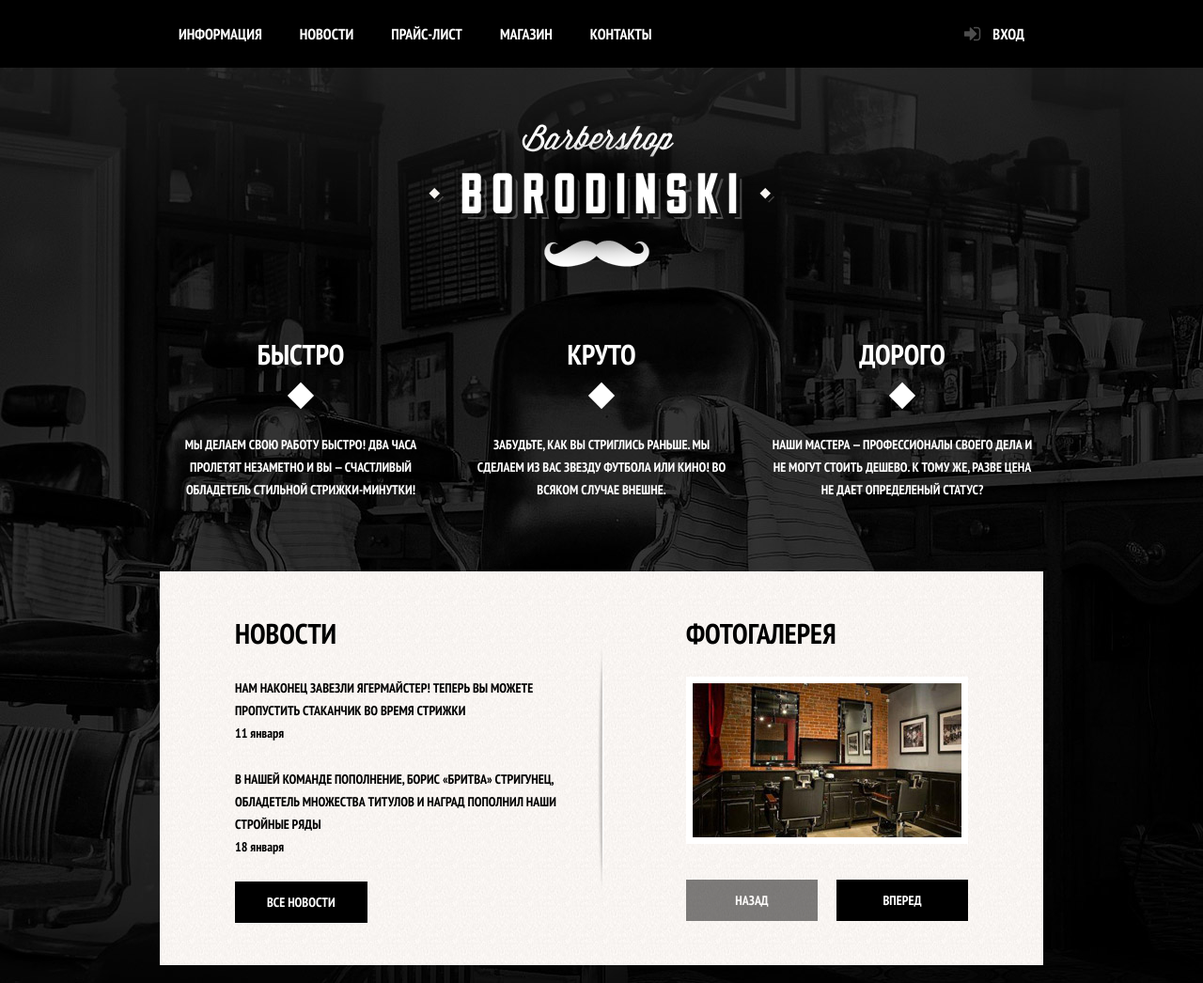
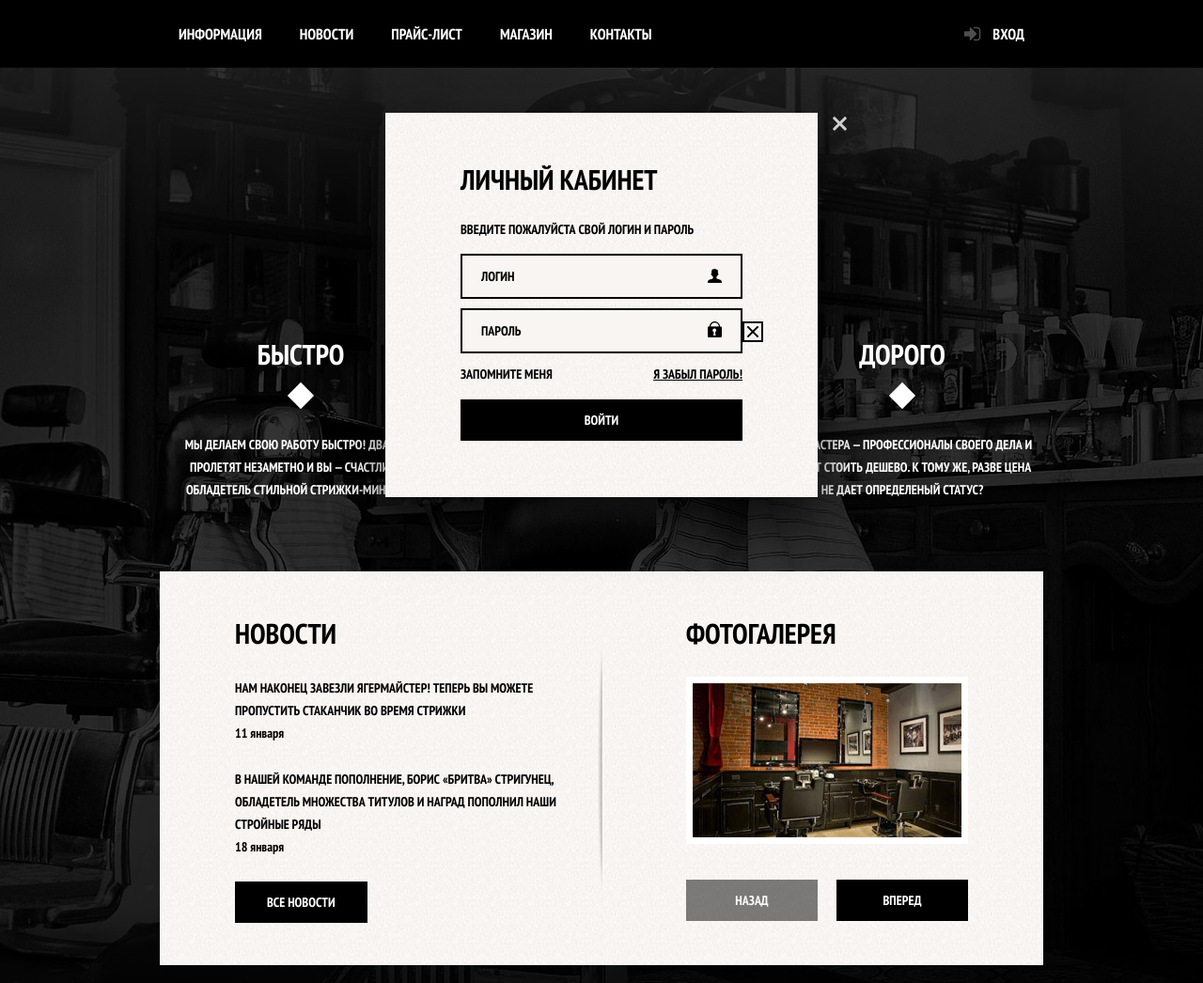
Before and after one commit to displayflex/barbershop, a website: page app/index.html in a window 1280 px wide. Shown: the top 1046 px of the page at 94% size. Drawn offline with nearby package versions, Linux system fonts and the light colour scheme; files that its build step writes are made by us from their sources.

Commit message:
Сверстал модальное окно login

```diff
--- a/app/index.html
+++ b/app/index.html
@@ -140,5 +140,26 @@
 </footer>
 <!-- /Footer -->
 
+<!-- Modal Login -->
+<div class="modal-content">
+	<button class="modal-content__close" type="button" title="Закрыть">Закрыть</button>
+
+	<h2 class="modal-content__title">Личный кабинет</h2>
+	<p>Введите пожалуйста свой логин и пароль</p>
+
+	<form class="login-form" method="POST" action="#">
+		<input class="icon-user" type="text" name="login" placeholder="Логин">
+		<input class="icon-password" type="password" name="password" placeholder="Пароль">
+		<label class="login-checkbox">
+			<input type="checkbox" name="remember" checked>
+			<span class="checkbox-indicator"></span>
+			Запомните меня
+		</label>
+		<a class="restore" href="#">Я забыл пароль!</a>
+		<button class="btn" type="submit">Войти</button>
+	</form>
+</div><!-- /modal-content -->
+<!-- /Modal Login -->
+
 </body>
 </html>
--- /dev/null
+++ b/app/sass/_modal-login.scss
@@ -0,0 +1,158 @@
+.modal-content {
+	position: fixed;
+	top: 120px;
+	left: 50%;
+	transform: translateX(-50%);
+	width: 460px;
+	box-shadow: 0 30px 50px rgba(0, 0, 0, 0.7);
+	background: $content-bg url(../img/pattern-white.jpg) 0 0 repeat;
+	color: $dark;
+	padding: 50px 80px;
+
+	h2 {
+		font-size: 30px;
+		line-height: 42px;
+		margin: 0 0 20px 0;
+	}
+
+	p {
+		margin: 0 0 14px 0;
+	}
+}
+
+.login-form {
+	margin-bottom: 10px;
+
+	input[type="text"],
+	input[type="password"] {
+		width: 300px;
+		margin: 0 0 10px 0;
+		padding: 10px 40px 10px 20px;
+		font: inherit;
+		text-transform: inherit;
+		color: inherit;
+		background-color: $content-bg;
+		border: 2px solid $dark;
+
+		&::-webkit-input-placeholder {
+			color: $dark;
+		}
+		&::-moz-placeholder {
+			color: $dark;
+		}
+		&:-moz-placeholder {
+			color: $dark;
+		}
+		&:-ms-input-placeholder {
+			color: $dark!important;
+		}
+
+		&:focus {
+			border-color: $hover-btn;
+			outline-color: $hover-btn;
+		}
+	}
+
+	input.icon-user {
+		background-image: url(../img/sprite.png);
+		background-repeat: no-repeat;
+		background-position: 100% 4px;
+	}
+
+	input.icon-password {
+		background-image: url(../img/sprite.png);
+		background-repeat: no-repeat;
+		background-position: 100% -141px;
+	}
+
+	.restore {
+		float: right;
+		color: $dark;
+		text-decoration: underline;
+		transition: color 0.2s;
+
+		&:hover, &:active {
+			color: $hover-btn;
+		}
+	}
+
+	.btn {
+		width: 100%;
+		margin-top: 15px;
+	}
+}
+
+.login-checkbox {
+	position: relative;
+	padding-left: 30px;
+	cursor: pointer;
+	transition: color 0.2s;
+
+	&:hover {
+		color: $hover-btn;
+	}
+
+	input[type="checkbox"] {
+		display: none;
+	}
+
+	input[type="checkbox"] + .checkbox-indicator {
+		position: absolute;
+		top: -1px;
+		left: 0;
+		width: 22px;
+		height: 22px;
+		border: 2px solid $dark;
+	}
+
+	input[type="checkbox"]:checked + .checkbox-indicator::before,
+	input[type="checkbox"]:checked + .checkbox-indicator::after {
+		content: '';
+		position: absolute;
+		top: 8px;
+		left: 1px;
+		width: 16px;
+		height: 2px;
+		background-color: $dark;
+	}
+
+	input[type="checkbox"]:checked + .checkbox-indicator::before {
+		transform: rotate(45deg);
+	}
+
+	input[type="checkbox"]:checked + .checkbox-indicator::after {
+		transform: rotate(-45deg);
+	}
+}
+
+.modal-content__close {
+	position: absolute;
+	top: 0;
+	right: -34px;
+	width: 22px;
+	height: 22px;
+	font-size: 0;
+	background-color: transparent;
+	border: 0;
+	cursor: pointer;
+
+	&::before,
+	&::after {
+		content: '';
+		position: absolute;
+		top: 10px;
+		left: 2px;
+		width: 19px;
+		height: 3px;
+		background-color: $close-btn;
+		border-radius: 1px;
+	}
+
+	&::before {
+		transform: rotate(45deg);
+	}
+
+	&::after {
+		transform: rotate(-45deg);
+	}
+}
--- a/app/sass/_vars.scss
+++ b/app/sass/_vars.scss
@@ -5,3 +5,4 @@ $hover-btn: #663d15;
 $content-bg: #f8f5f2;
 $dark-bg: #222;
 $disabled: #aba9a7;
+$close-btn: #d0d0d0;
--- a/app/sass/style.scss
+++ b/app/sass/style.scss
@@ -6,9 +6,9 @@
 @import 'header';
 @import 'index-main';
 @import 'footer';
+@import 'modal-login';
 
 @import 'inner-main';
-
 
 
 
@@ -65,3 +65,6 @@
 //     width: 18px; height: 16px;
 //     background: url(../img/sprite.png) -10px -117px;
 // }
+
+
+// 7: 1:33
```
Also changed, not shown: app/sass/_index-main.scss (line endings or trailing spaces).
